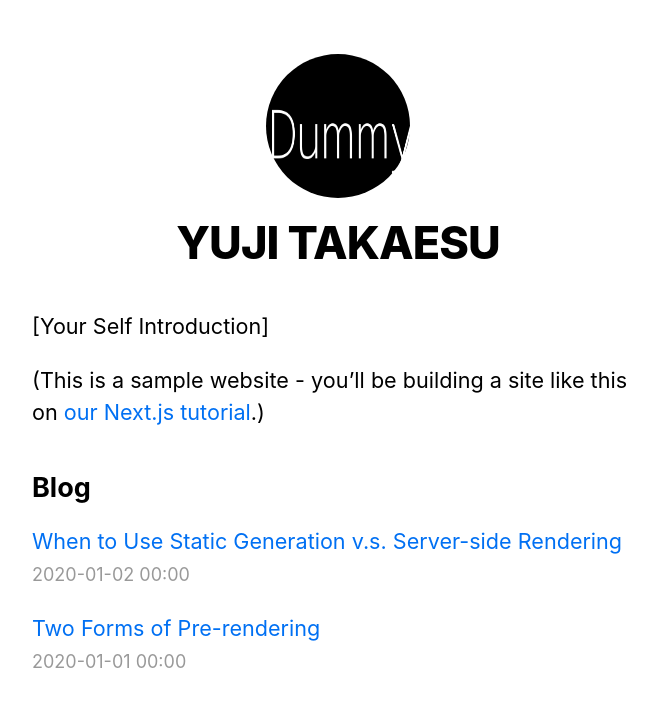
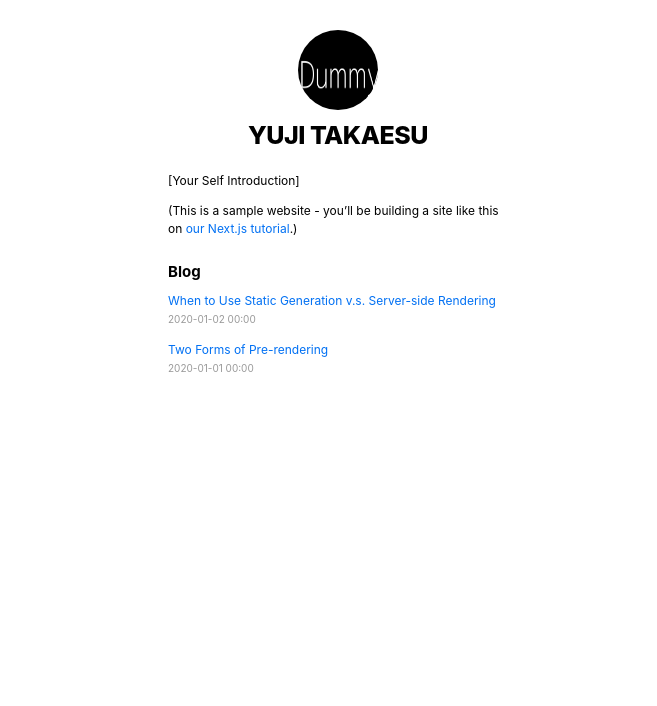
Before and after one commit to yusabana-sandbox/ts-practice, a Next.js app in the folder next-ts/official-tutorial/nextjs-blog/: page / in a window 1280 px wide. Shown: the top 706 px of the page, without its empty margins (302-959 px from the left). Built offline with nearby package versions, Linux system fonts and the light colour scheme.

Commit message:
fix font-size

```diff
--- a/next-ts/official-tutorial/nextjs-blog/src/styles/global.scss
+++ b/next-ts/official-tutorial/nextjs-blog/src/styles/global.scss
@@ -5,7 +5,8 @@ body {
   font-family: -apple-system, BlinkMacSystemFont, Segoe UI, Roboto, Oxygen,
     Ubuntu, Cantarell, Fira Sans, Droid Sans, Helvetica Neue, sans-serif;
   line-height: 1.6;
-  font-size: 18px;
+  // font-size: 18px;
+  font-size: 62.5%;
 }
 
 * {
```
